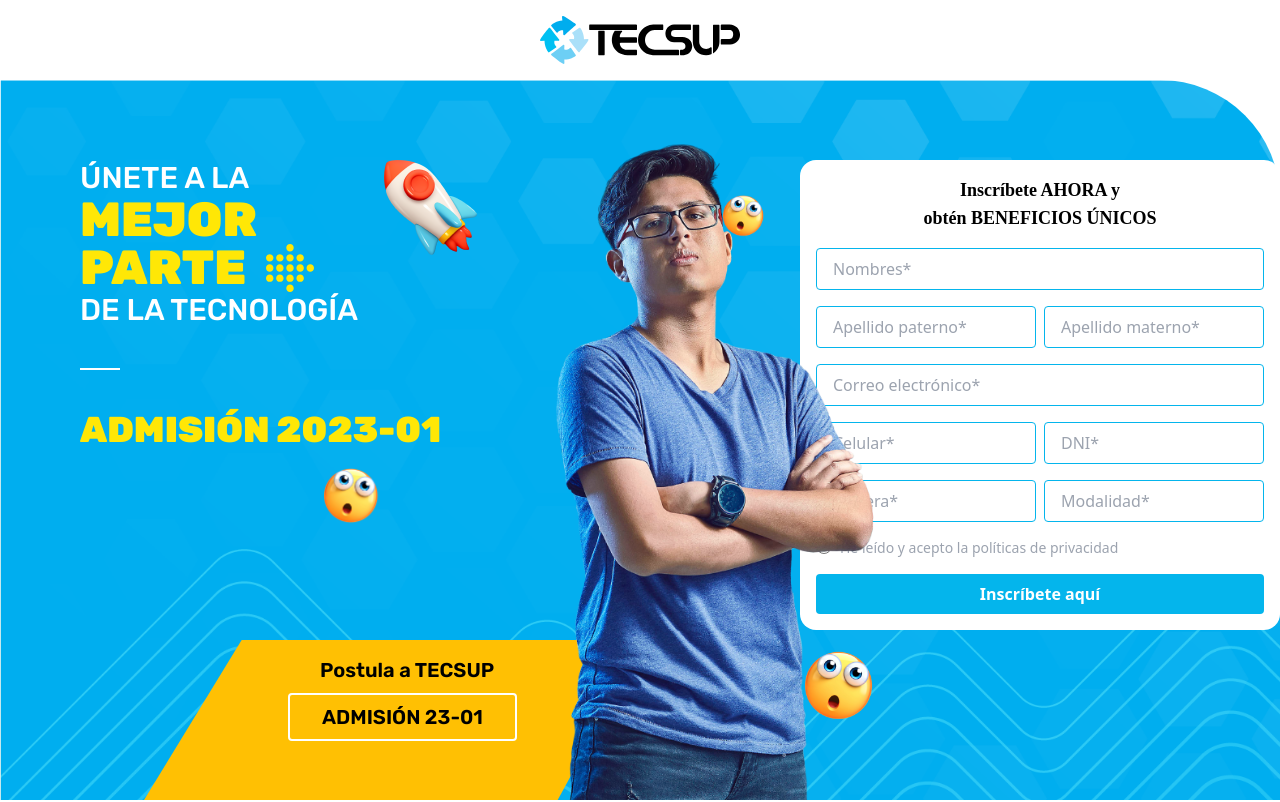
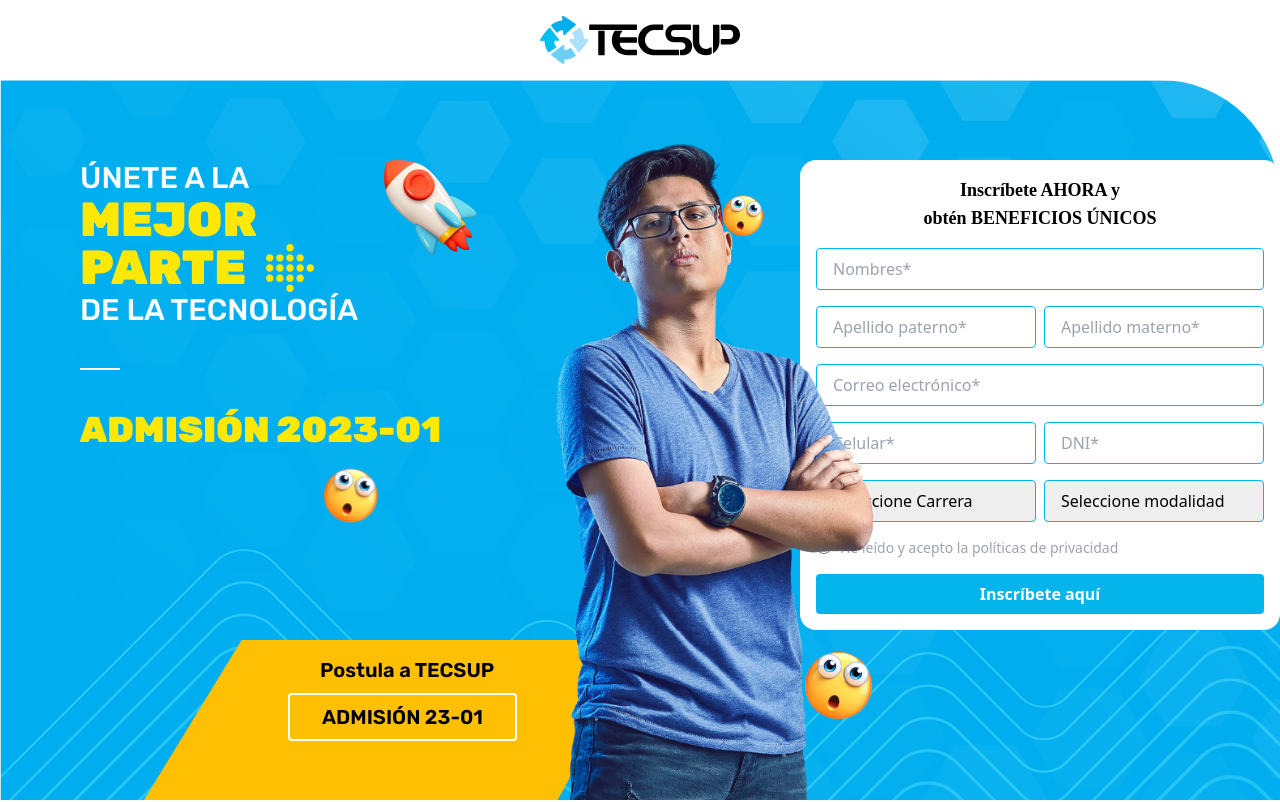
Before and after one commit to andrealemonroy/tecsup, a React (Create React App) app: page / in a window 1280 px wide. Shown: the top 802 px of the page. Built offline with nearby package versions, Linux system fonts and the light colour scheme; a web font is replaced by a local one.

Commit message:
Adicionando información de selects

```diff
--- a/src/App.js
+++ b/src/App.js
@@ -29,7 +29,7 @@
       DNI: dni,
       Carrera: carrera,
       Modalidad: modalidad,
-      Aceptacion: acepta,
+      Aceptacion_politicas_privacidad: acepta,
     };
 
     axios
@@ -162,20 +162,79 @@
                 />
               </div>
               <div className="flex space-x-2">
-                <input
+                <select
                   className="w-full border appearance-none border-lightBlue rounded py-2 px-4"
                   type="text"
-                  placeholder="Carrera*"
+                  placeholder="Seleccione Carrera*"
+                  value={carrera}
                   onChange={(e) => setCarrera(e.target.value)}
-                  value={carrera}
-                />
-                <input
+                >
+                  <option value="0">Seleccione Carrera</option>
+                  <option value="Administración_de_datos">
+                    Administración de datos
+                  </option>
+                  <option value="Administración_de_Redes_y_Comunicaciones">
+                    Administración de Redes y Comunicaciones
+                  </option>
+                  <option value="Big_Data_y_Ciencia_de_Datos">
+                    Big Data y Ciencia de Datos
+                  </option>
+                  <option value="Diseño_y_Desarrollo_de_Simuladores_y_Videojuegos">
+                    Diseño y Desarrollo de Simuladores y Videojuegos
+                  </option>
+                  <option value="Diseño_y_Desarrollo_de_Software">
+                    Diseño y Desarrollo de Software
+                  </option>
+                  <option value="Modelado_y_Animación_Digital">
+                    Modelado y Animación Digital
+                  </option>
+                  <option value="Operaciones_Mineras">
+                    Operaciones Mineras
+                  </option>
+                  <option value="Procesos_Químicos_y_Metalúrgicos">
+                    Procesos Químicos y Metalúrgicos
+                  </option>
+                  <option value="Producción_y_Gestión_Industrial">
+                    Producción y Gestión Industrial
+                  </option>
+                  <option value="Logística_Digital_Integrada">
+                    Logística Digital Integrada
+                  </option>
+                  <option value="Diseño_Industrial">Diseño Industrial</option>
+                  <option value="Aviónica_y_Mecánica_Aeronáutica">
+                    Aviónica y Mecánica Aeronáutica
+                  </option>
+                  <option value="Gestión_y_Mantenimiento_de_Maquinaria_Industrial">
+                    Gestión y Mantenimiento de Maquinaria Industrial
+                  </option>
+                  <option value="Gestión_y_Mantenimiento_de_Maquinaria_Pesada">
+                    Gestión y Mantenimiento de Maquinaria Pesada
+                  </option>
+                  <option value="Mantenimiento_de_Equipo_Pesado">
+                    Mantenimiento de Equipo Pesado
+                  </option>
+                  <option value="Mecatrónica_Industrial">
+                    Mecatrónica Industrial
+                  </option>
+                  <option value="Electricidad_Industrial">
+                    Electricidad Industrial
+                  </option>
+                  <option value="Electrónica_y_Automatización_Industrial">
+                    Electrónica y Automatización Industrial
+                  </option>
+                </select>
+                <select
                   className="w-full border appearance-none border-lightBlue rounded py-2 px-4"
                   type="text"
                   placeholder="Modalidad*"
+                  value={carrera}
                   onChange={(e) => setModalidad(e.target.value)}
-                  value={modalidad}
-                />
+                >
+                  <option value="0">Seleccione modalidad</option>
+                  <option value="Alumno_Talento">Alumno Talento</option>
+                  <option value="Examen_de_Admisión">Examen de Admisión</option>
+                  <option value="Tec_Gym">Tec Gym</option>
+                </select>
               </div>
               <div class="item_seleccion flex">
                 <input
```
